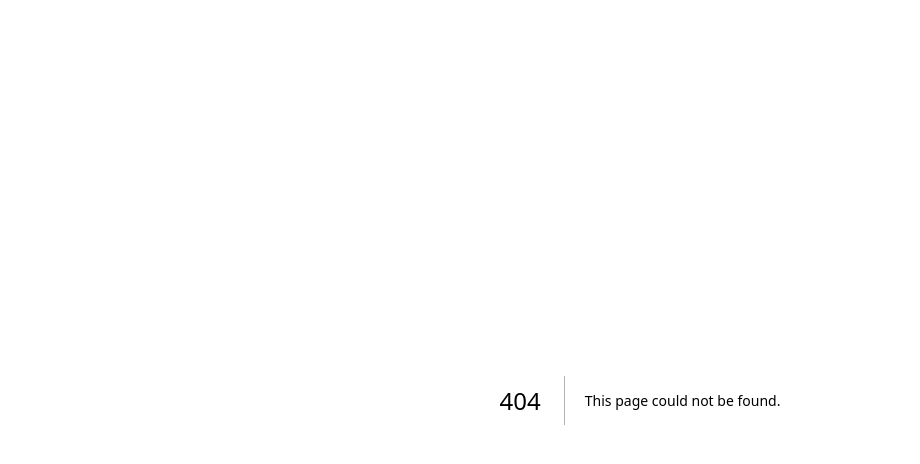
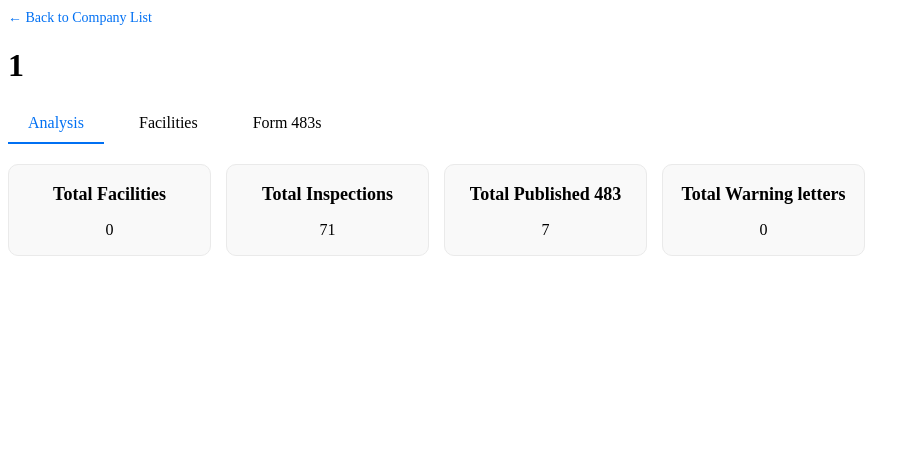
Before and after one commit to jinshah0322/trackfda, a Next.js app: page /company/1 in a window 1280 px wide. Before the commit this address had no page. Shown: the top 464 px of the page, without its empty margins (0-920 px from the left). Built offline with nearby package versions, Linux system fonts and the light colour scheme.

Commit message:
created company deatils dashboard

```diff
--- /dev/null
+++ b/src/app/company/[companyname]/page.js
@@ -0,0 +1,59 @@
+"use client";
+import { useEffect, useState } from "react";
+import "@/app/style.css";
+import Link from "next/link";
+
+export default function Page({ params }) {
+  const [companyData, setCompanyData] = useState({
+    fei_number_count: 0,
+    warning_letter_count: 0,
+  });
+
+  // Retrieve data from localStorage on component mount
+  useEffect(() => {
+    const storedData = localStorage.getItem("companyData");
+    if (storedData) {
+      setCompanyData(JSON.parse(storedData));
+    }
+  }, []);
+
+  return (
+    <div className="page-container">
+      <div className="breadcrumb">
+        <Link href="/company">← Back to Company List</Link>
+      </div>
+      <h1 className="company-title">
+        {decodeURIComponent(params.companyname)}
+      </h1>
+      {/* Tabs */}
+      <div className="tabs">
+        <a className="tab active-tab">Analysis</a>
+        <a className="tab">Facilities</a>
+        <a className="tab">Form 483s</a>
+      </div>
+
+      {/* Cards */}
+      <div className="cards-container">
+        <div className="card">
+          <p className="card-title">Total Facilities</p>
+          <p className="card-number">{companyData.fei_number_count}</p>
+        </div>
+
+        <div className="card">
+          <p className="card-title">Total Inspections</p>
+          <p className="card-number">71</p>
+        </div>
+
+        <div className="card">
+          <p className="card-title">Total Published 483</p>
+          <p className="card-number">7</p>
+        </div>
+
+        <div className="card">
+          <p className="card-title">Total Warning letters</p>
+          <p className="card-number">{companyData.warning_letter_count}</p>
+        </div>
+      </div>
+    </div>
+  );
+}
--- a/src/app/style.css
+++ b/src/app/style.css
@@ -24,3 +24,77 @@
         transform: rotate(360deg);
     }
 }
+
+
+
+/* Breadcrumb */
+.breadcrumb {
+    margin-bottom: 20px;
+}
+
+.breadcrumb a {
+    color: #0070f3;
+    text-decoration: none;
+    font-size: 14px;
+}
+
+.breadcrumb a:hover {
+    text-decoration: underline;
+}
+
+/* Company Title */
+.company-title {
+    font-size: 32px;
+    margin-bottom: 20px;
+}
+
+/* Tabs */
+.tabs {
+    display: flex;
+    margin-bottom: 20px;
+}
+
+.tab {
+    padding: 10px 20px;
+    cursor: pointer;
+    border-bottom: 2px solid transparent;
+    margin-right: 15px;
+    text-decoration: none;
+    color: black;
+}
+
+.tab:hover {
+    color: #0070f3;
+}
+
+.active-tab {
+    border-bottom: 2px solid #0070f3;
+    color: #0070f3;
+}
+
+/* Cards */
+.cards-container {
+    display: flex;
+    margin-top: 20px;
+}
+
+.card {
+    background-color: #f9f9f9;
+    border: 1px solid #eaeaea;
+    border-radius: 10px;
+    width: 200px;
+    padding: 0.5px;
+    text-align: center;
+    /* margin: 0px 5px; */
+    margin-right: 15px;
+}
+
+.card-title {
+    font-size: 18px;
+    margin-bottom: 10px;
+    font-weight: bold;
+}
+
+.card-number {
+    font-size: 16px;
+}
```
Also changed, not shown: src/app/company/page.js (+17 -2 lines).
